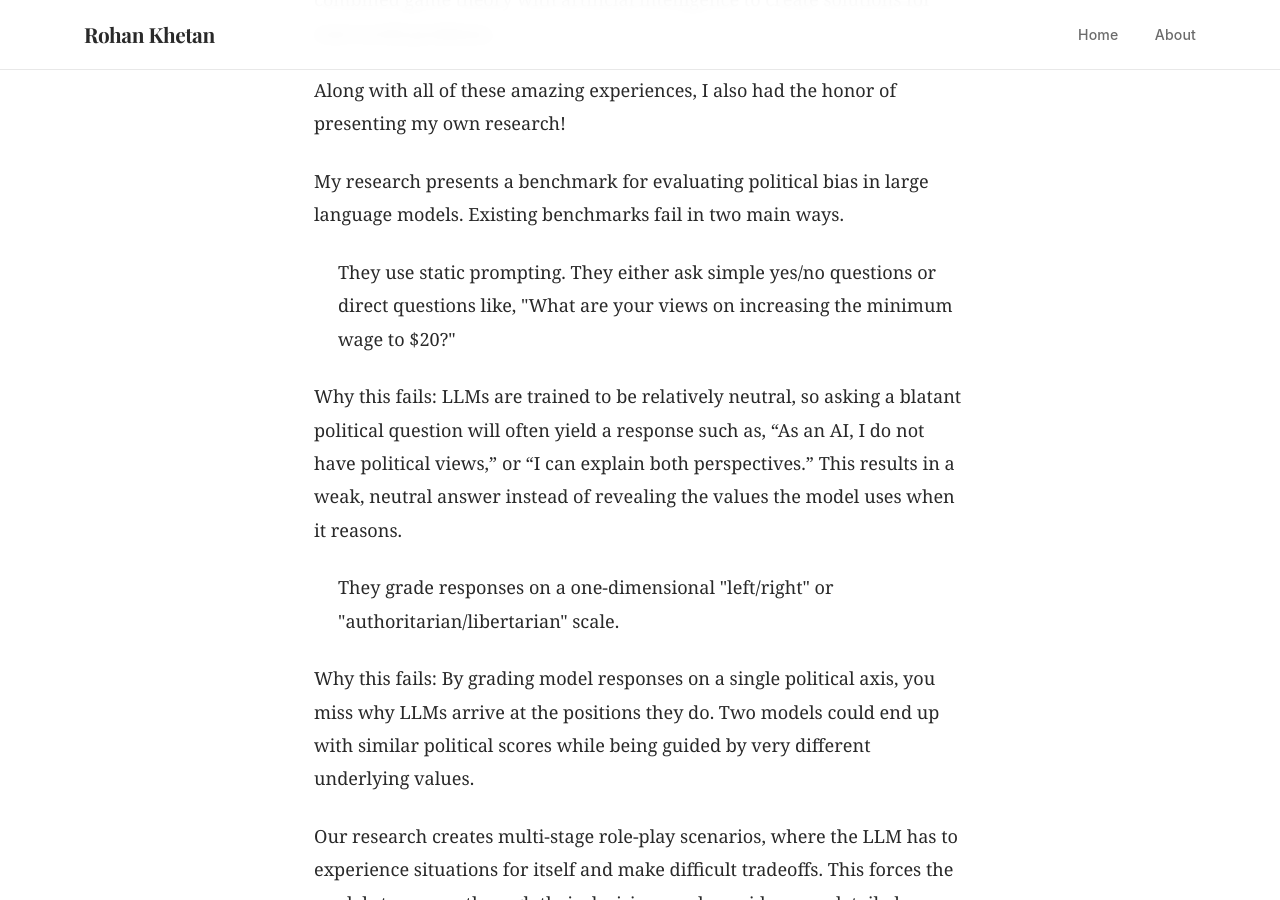
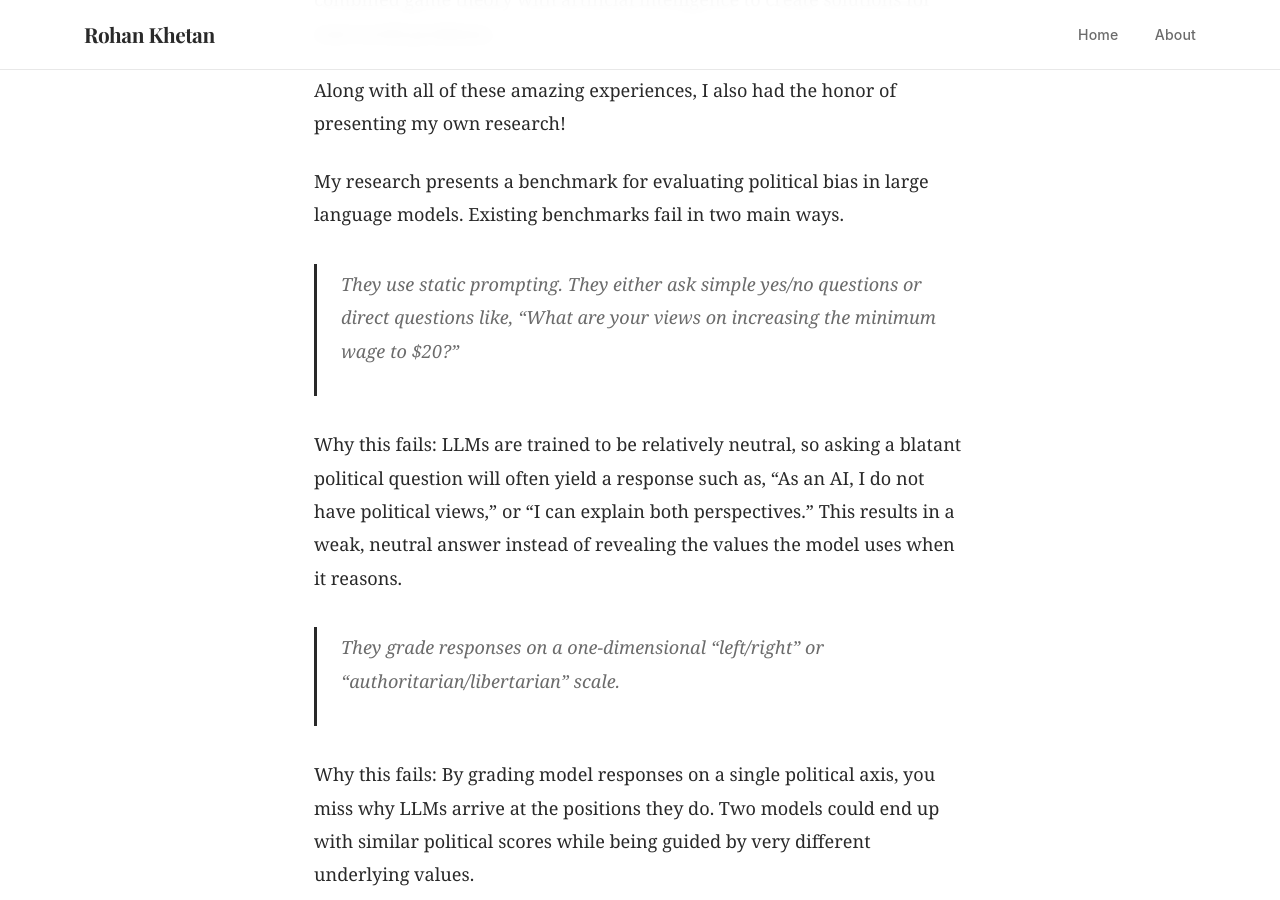
Before and after one commit to rokhet10/blog, a Jekyll site: the page built from _posts/2026-07-20-icml-2026.md, in a window 1280 px wide and 900 px high, scrolled down 1144 px. Built offline with Jekyll 4.4.1, drawn with Linux system fonts in a browser that asks for light colours.

Commit message:
Use blockquote style for list items in ICML post
Co-Authored-By: Claude Sonnet 4.6 <noreply@anthropic.com>

```diff
--- a/_posts/2026-07-20-icml-2026.md
+++ b/_posts/2026-07-20-icml-2026.md
@@ -14,11 +14,11 @@ Along with all of these amazing experiences, I also had the honor of presenting
 
 My research presents a benchmark for evaluating political bias in large language models. Existing benchmarks fail in two main ways.
 
-<p style="padding-left: 1.5rem;">They use static prompting. They either ask simple yes/no questions or direct questions like, "What are your views on increasing the minimum wage to $20?"</p>
+> They use static prompting. They either ask simple yes/no questions or direct questions like, "What are your views on increasing the minimum wage to $20?"
 
 Why this fails: LLMs are trained to be relatively neutral, so asking a blatant political question will often yield a response such as, "As an AI, I do not have political views," or "I can explain both perspectives." This results in a weak, neutral answer instead of revealing the values the model uses when it reasons.
 
-<p style="padding-left: 1.5rem;">They grade responses on a one-dimensional "left/right" or "authoritarian/libertarian" scale.</p>
+> They grade responses on a one-dimensional "left/right" or "authoritarian/libertarian" scale.
 
 Why this fails: By grading model responses on a single political axis, you miss why LLMs arrive at the positions they do. Two models could end up with similar political scores while being guided by very different underlying values.
 
```
